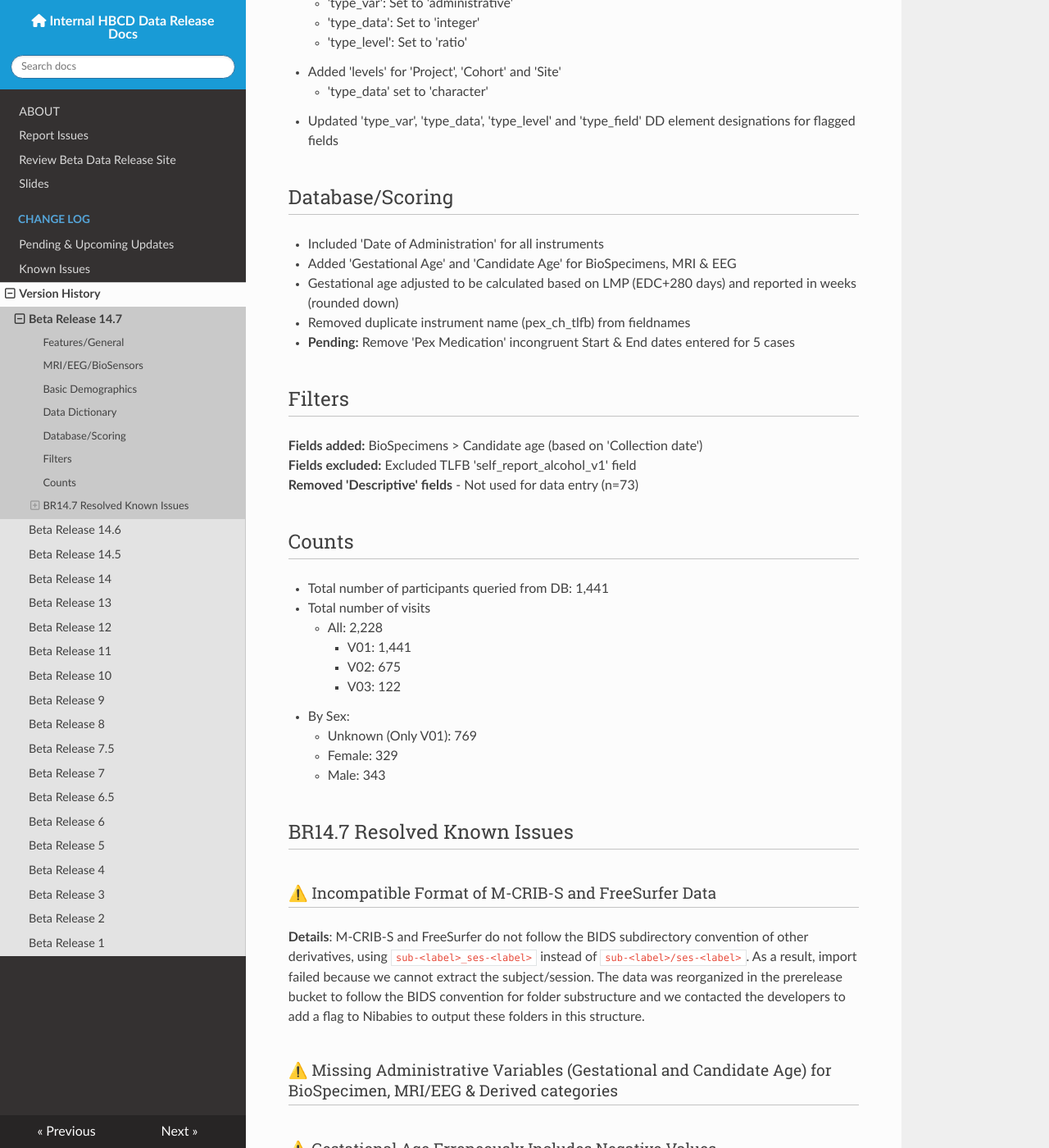
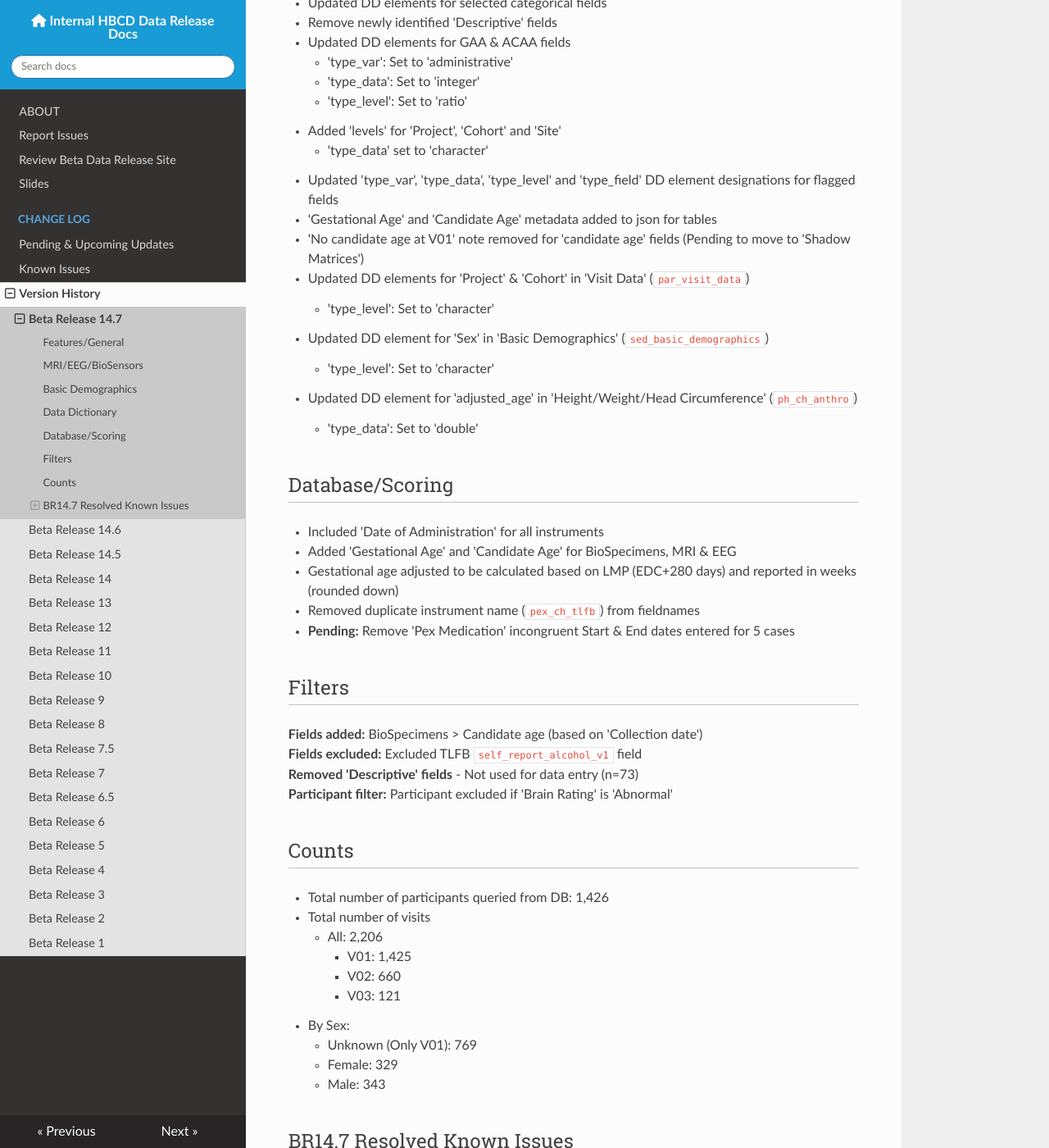
Before and after one commit to DCAN-Labs/hbcd-docs-internal, an MkDocs documentation site: the page built from docs/changelog/versions/BR14.7.md, in a window 1280 px wide and 1400 px high, scrolled down 1381 px. Shown: the whole window at 82% size. Built offline with MkDocs 1.6.1, drawn with Linux system fonts in a browser that asks for light colours; nearby versions of some CDN libraries; some of the changed text lies outside the part shown.

Commit message:
update BR14.7 logs

```diff
--- a/docs/changelog/versions/BR14.7.md
+++ b/docs/changelog/versions/BR14.7.md
@@ -24,14 +25,15 @@
 
 **EEG:** Removal of columns in MADE EEG spreadsheets (Depending on task)
 
-**BrainSwipes:** BrainSwipes generation is skipped (Not yet ready)
+**BrainSwipes:** BrainSwipes generation is skipped (To be released on BR14.8)
 
 **BioSpecimens:** Added more clear descriptions for 'Nail weight' fields
 
 ## Basic Demographics
-
 * Child race/ethnicity fields set to 'Unknown' at V01
 * Mother ACS and 'Age at delivery' values provided at V01
+* Removed all 'Other biological parent' related race/ethnicity fields
+* Removed 'Mother Race' and 'Mother Ethnicity'
 
 ## Data Dictionary
 * Added Keys & Values to 'Child Race' and 'Child Ethnicity' fields (previously had no 'value' for 'levels')
@@ -44,27 +46,36 @@
 * Added 'levels' for 'Project', 'Cohort' and 'Site'
     * 'type_data' set to 'character'
 * Updated 'type_var', 'type_data', 'type_level' and 'type_field' DD element designations for flagged fields
+* 'Gestational Age' and 'Candidate Age' metadata added to json for tables
+* 'No candidate age at V01' note removed for 'candidate age' fields (Pending to move to 'Shadow Matrices')
+* Updated DD elements for 'Project' & 'Cohort' in 'Visit Data' (`par_visit_data`)
+    * 'type_level': Set to 'character'
+* Updated DD element for 'Sex' in 'Basic Demographics' (`sed_basic_demographics`)
+    * 'type_level': Set to 'character'
+* Updated DD element for 'adjusted_age' in 'Height/Weight/Head Circumference' (`ph_ch_anthro`)
+    * 'type_data': Set to 'double'
 
 ## Database/Scoring
 * Included 'Date of Administration' for all instruments
 * Added 'Gestational Age' and 'Candidate Age' for BioSpecimens, MRI & EEG
 * Gestational age adjusted to be calculated based on LMP (EDC+280 days) and reported in weeks (rounded down)
-* Removed duplicate instrument name (pex_ch_tlfb) from fieldnames
+* Removed duplicate instrument name (`pex_ch_tlfb`) from fieldnames
 * **Pending:** Remove 'Pex Medication' incongruent Start & End dates entered for 5 cases
 
 ## Filters
 **Fields added:** BioSpecimens > Candidate age (based on 'Collection date')
-**Fields excluded:** Excluded TLFB 'self_report_alcohol_v1' field
+**Fields excluded:** Excluded TLFB `self_report_alcohol_v1` field
 **Removed 'Descriptive' fields** - Not used for data entry (n=73)
+**Participant filter:** Participant excluded if 'Brain Rating' is 'Abnormal'
 
 ## Counts
 
-* Total number of participants queried from DB: 1,441
+* Total number of participants queried from DB: 1,426
 * Total number of visits
-    * All: 2,228
-        * V01: 1,441
-        * V02: 675
-        * V03: 122
+    * All: 2,206
+        * V01: 1,425
+        * V02: 660
+        * V03: 121
 * By Sex:
     * Unknown (Only V01): 769
     * Female: 329
```
Also changed, not shown: other parts of docs/changelog/versions/BR14.7.md (+1 -0 lines).
